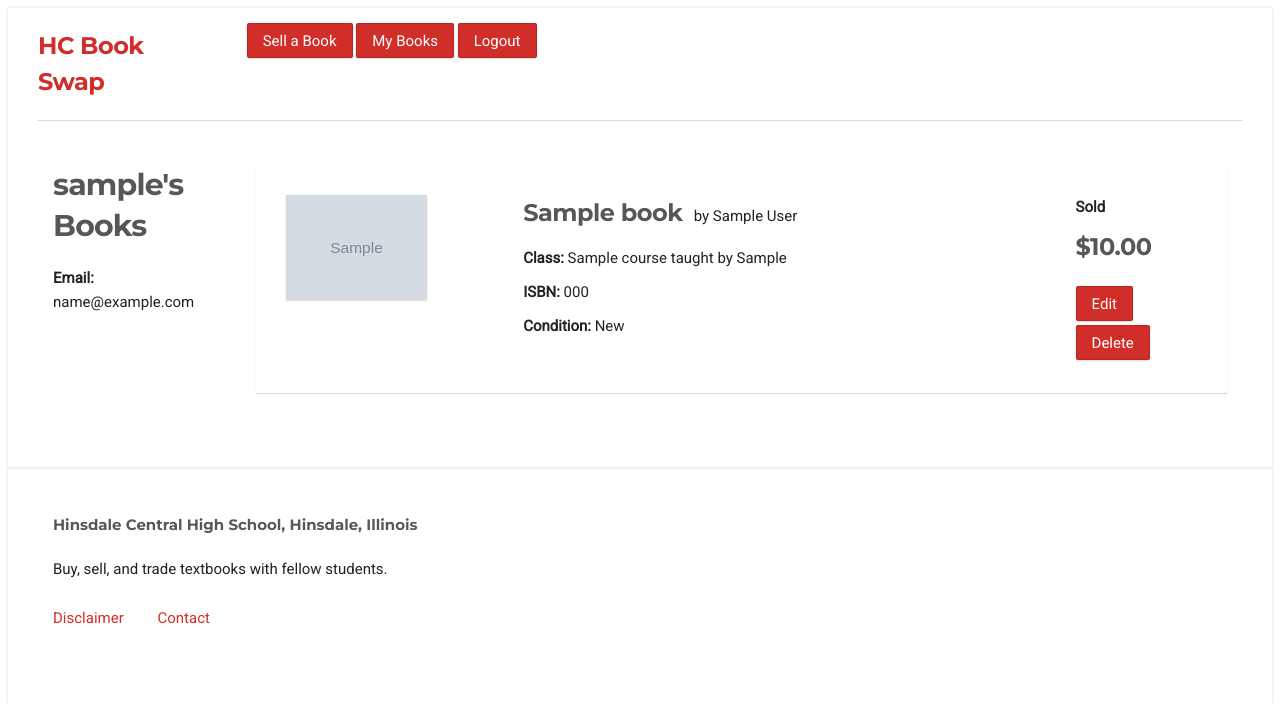
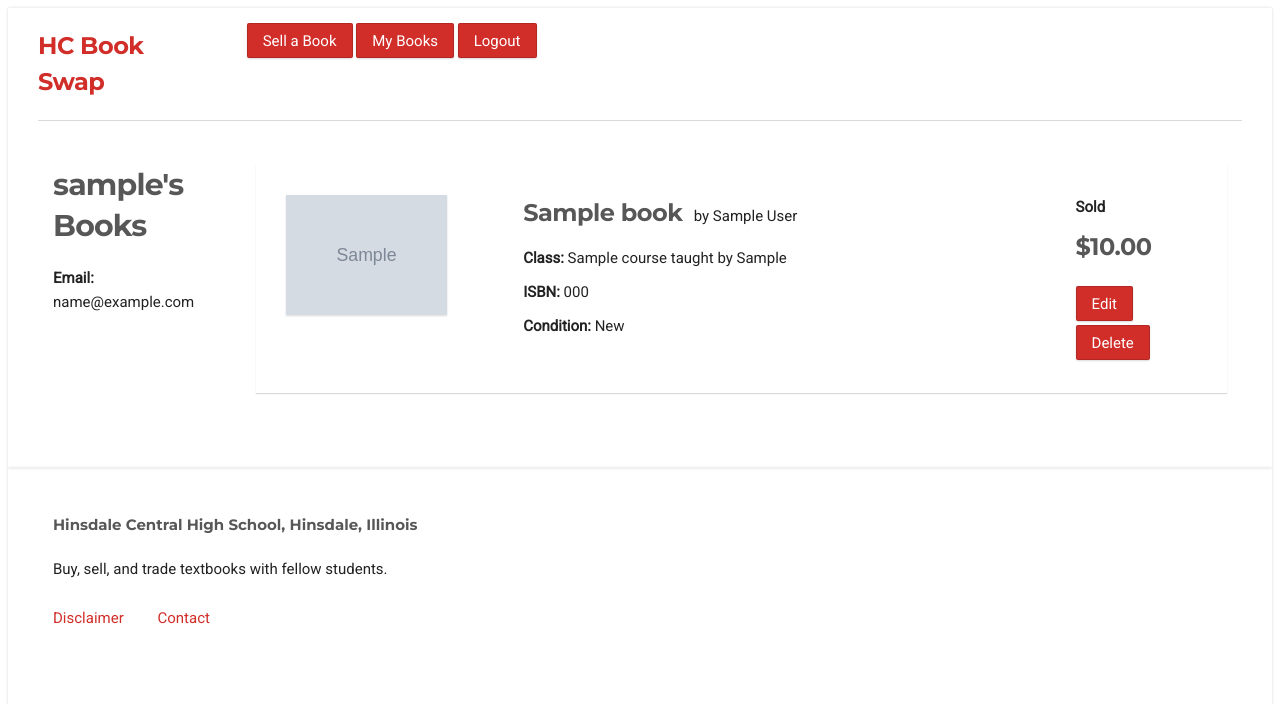
Before and after one commit to somair/hc_book_swap, a Django app: page /my_books/ in a window 1280 px wide. Shown: the top 704 px of the page. Run offline with Django 3.2, Linux system fonts and the light colour scheme; a user stored in the database is signed in; tables that the repository leaves empty hold one stand-in row (values such as "Sample post"); grey boxes marked "Sample" are stand-in pictures; parts of the project's set-up code (start-up, migrations or seed data) failed here and were passed over.

Commit message:
styles: Fix errors

```diff
--- a/static/css/style.css
+++ b/static/css/style.css
@@ -97,7 +97,7 @@ a.hc-button-disabled {
 
 .book-thumbnail {
   box-shadow: 0 1px 2px 0 rgba(0, 0, 0, 0.15);
-  width: 70%; }
+  width: 80%; }
 
 .book-image {
   box-shadow: 0 1px 2px 0 rgba(0, 0, 0, 0.15);
@@ -119,7 +119,7 @@ a.hc-button-disabled {
 
 .pagination {
   text-align: center;
-  padding: 2em 2em 2em 2em; }
+  padding: 2em; }
 
 form.hc-book-form label {
   display: inline; }
--- a/static/css/style.scss
+++ b/static/css/style.scss
@@ -128,7 +128,7 @@ a.hc-button-disabled {
 }
 .book-thumbnail{
   box-shadow: 0 1px 2px 0 $shadow-color;
-  width: 70%;
+  width: 80%;
 }
 .book-image{
   box-shadow: 0 1px 2px 0 $shadow-color;
@@ -153,7 +153,7 @@ a.hc-button-disabled {
 }
 .pagination{
   text-align: center;
-  padding: 2em 2em 2em 2em;
+  padding: 2em;
 }
 
 // Forms
```
Also changed, not shown: known_issues.md (+0 -1 lines).
